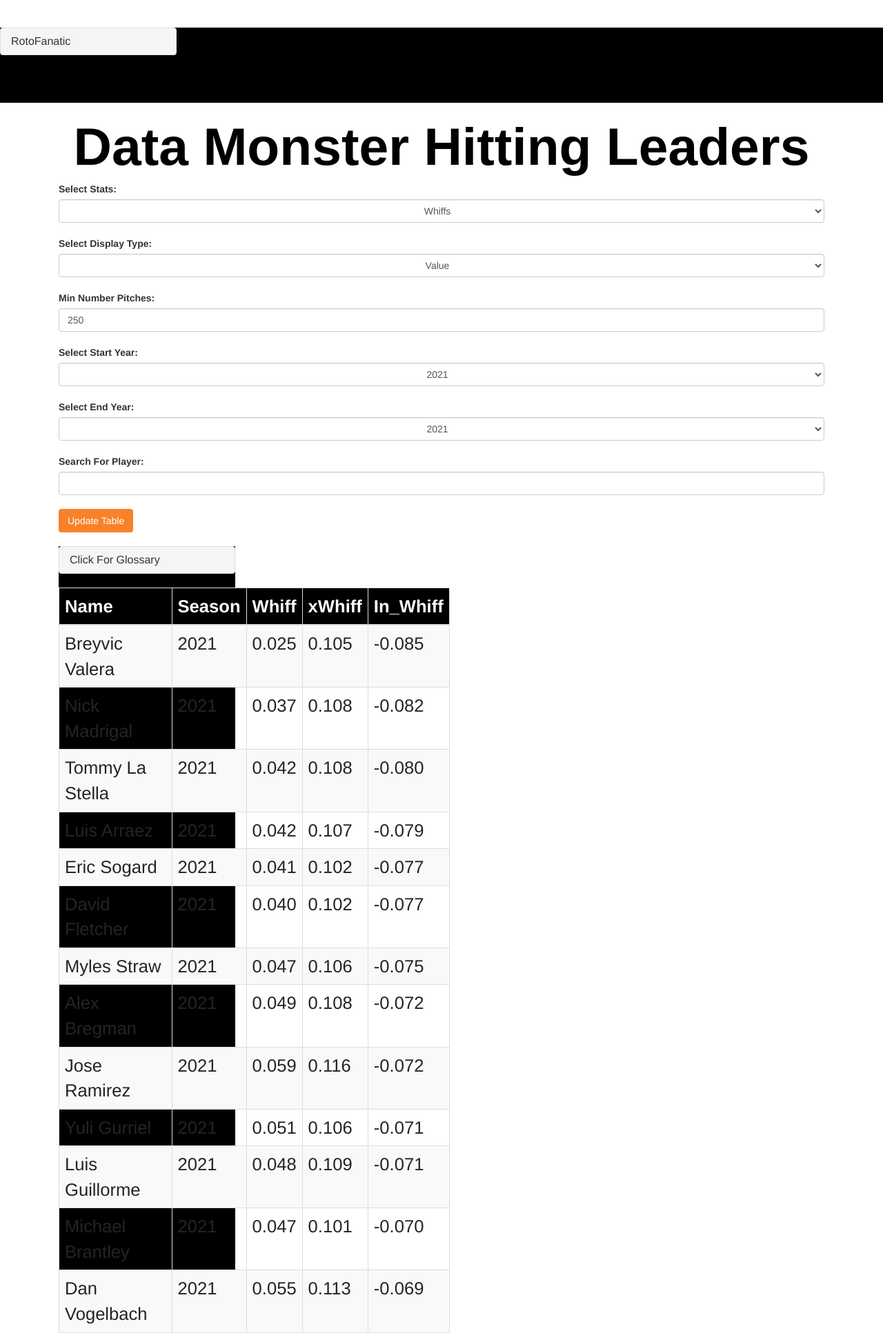
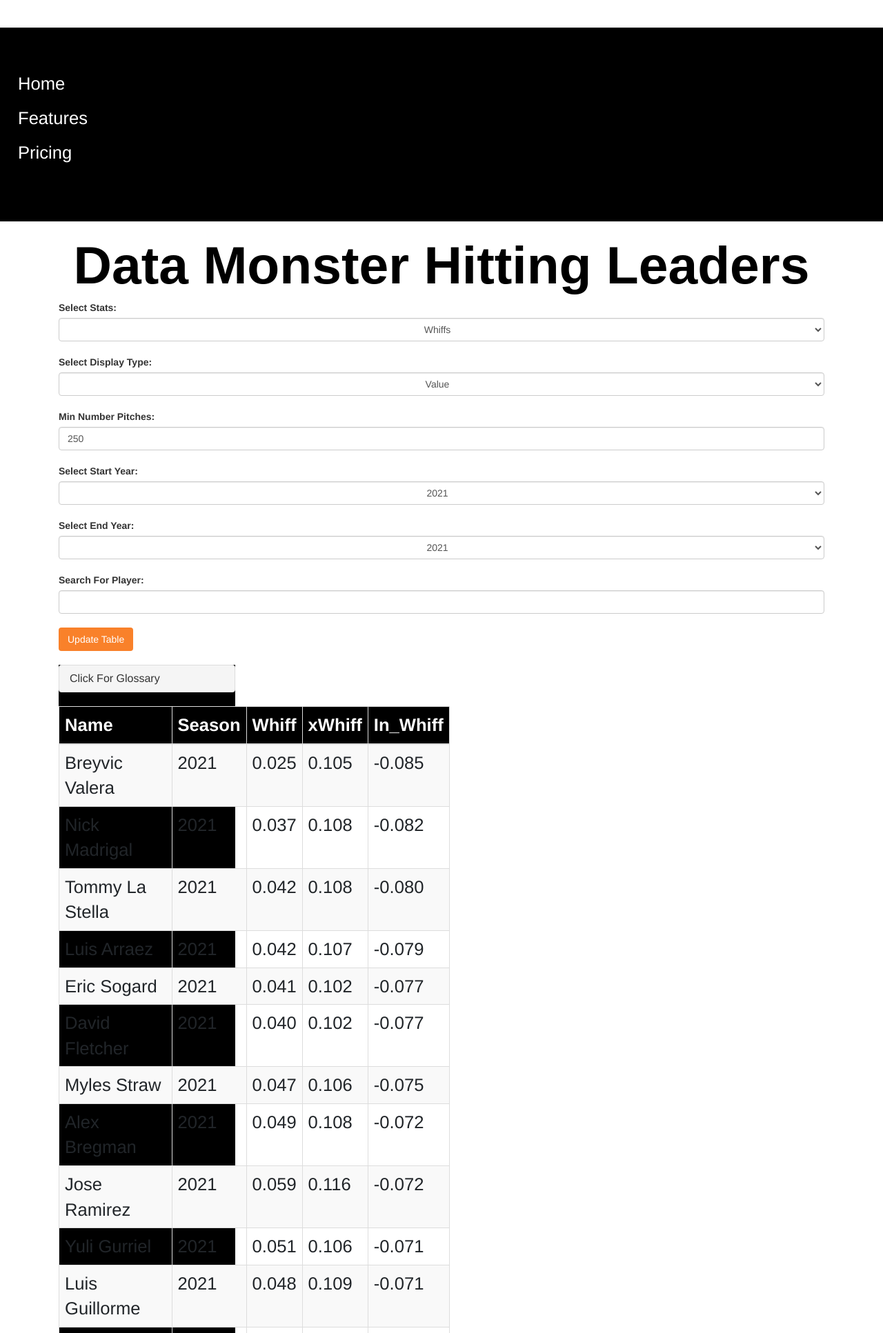
Before and after one commit to pmammino/rotofanatic, a Flask app: page /hitters in a window 1280 px wide. Shown: the top 1933 px of the page at 69% size. Run offline with Flask 2, Linux system fonts and the light colour scheme; some libraries are stand-ins or nearby versions.

Commit message:
Update base.html

```diff
--- a/templates/base.html
+++ b/templates/base.html
@@ -18,45 +18,40 @@
     <script src="{{ url_for('static', filename='js/sorttable.js') }}" type="text/javascript"></script>
 </head>
 <header class="page-header" xmlns="http://www.w3.org/1999/html">
+<!--Navbar-->
+<nav class="navbar navbar-light light-blue lighten-4">
 
-		<div class="panel-group">
-  <div class="panel panel-default">
-    <div class="panel-heading">
-      <h3 class="panel-title">
-        <a data-toggle="collapse" href="#nav">RotoFanatic</a>
-      </h3>
-    </div>
-    <div id="nav" class="panel-collapse collapse">
-	<ul class="navbar-nav mr-auto mt-2 mt-lg-0">
-          <li class="nav-item">
-        <a class="nav-link" href="https://rotofanatic.com/">Home</a>
+  <!-- Navbar brand -->
+  <a class="navbar-brand" href="#">Navbar</a>
+
+  <!-- Collapse button -->
+  <button class="navbar-toggler toggler-example" type="button" data-toggle="collapse" data-target="#navbarSupportedContent1"
+    aria-controls="navbarSupportedContent1" aria-expanded="false" aria-label="Toggle navigation"><span class="dark-blue-text"><i
+        class="fas fa-bars fa-1x"></i></span></button>
+
+  <!-- Collapsible content -->
+  <div class="collapse navbar-collapse" id="navbarSupportedContent1">
+
+    <!-- Links -->
+    <ul class="navbar-nav mr-auto">
+      <li class="nav-item active">
+        <a class="nav-link" href="#">Home <span class="sr-only">(current)</span></a>
       </li>
       <li class="nav-item">
-        <a class="nav-link" href="https://rotofanatic.com/articles-all/">Articles</a>
-      </li>
-      <li class="nav-item dropdown">
-        <a class="nav-link dropdown-toggle" id="navbarDropdownMenuLink" data-toggle="dropdown" aria-haspopup="true" aria-expanded="false">
-          Data Monster Tools
-        </a>
-        <div class="dropdown-menu" aria-labelledby="navbarDropdownMenuLink">
-          <a class="dropdown-item" href="https://app.rotofanatic.com/">Pitcher Tools</a>
-          <a class="dropdown-item" href="https://app.rotofanatic.com/pitchergamelog">Pitcher Game Logs</a>
-          <a class="dropdown-item" href="https://app.rotofanatic.com/hitters">Hitter Tools</a>
-		  <a class="dropdown-item" href="https://app.rotofanatic.com/prospects">Prospects</a>
-          <a class="dropdown-item" href="https://app.rotofanatic.com/prospectchart">Prospect Compare Charts</a>
-		  <a class="dropdown-item" href="https://rotofanatic.com/rotofanatic-park-factors/">Park Factors</a>
-        </div>
+        <a class="nav-link" href="#">Features</a>
       </li>
       <li class="nav-item">
-        <a class="nav-link" href="https://rotofanatic.com/meet-the-team/">Meet The Team</a>
+        <a class="nav-link" href="#">Pricing</a>
       </li>
-      <li class="nav-item">
-        <a class="nav-link" href="https://rotofanatic.com/contact-rotofanatic/">Contact Us</a>
-      </li>
+    </ul>
+    <!-- Links -->
 
-          </ul>
   </div>
-</div>
+  <!-- Collapsible content -->
+
+</nav>
+<!--/.Navbar-->
+
     <br>
     <br>
 </header>
```
